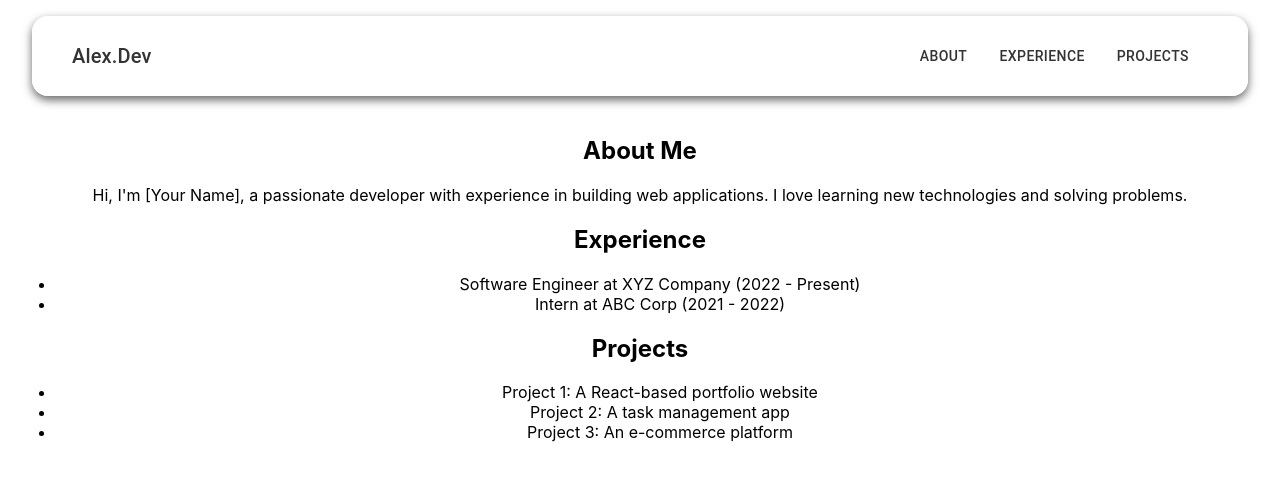
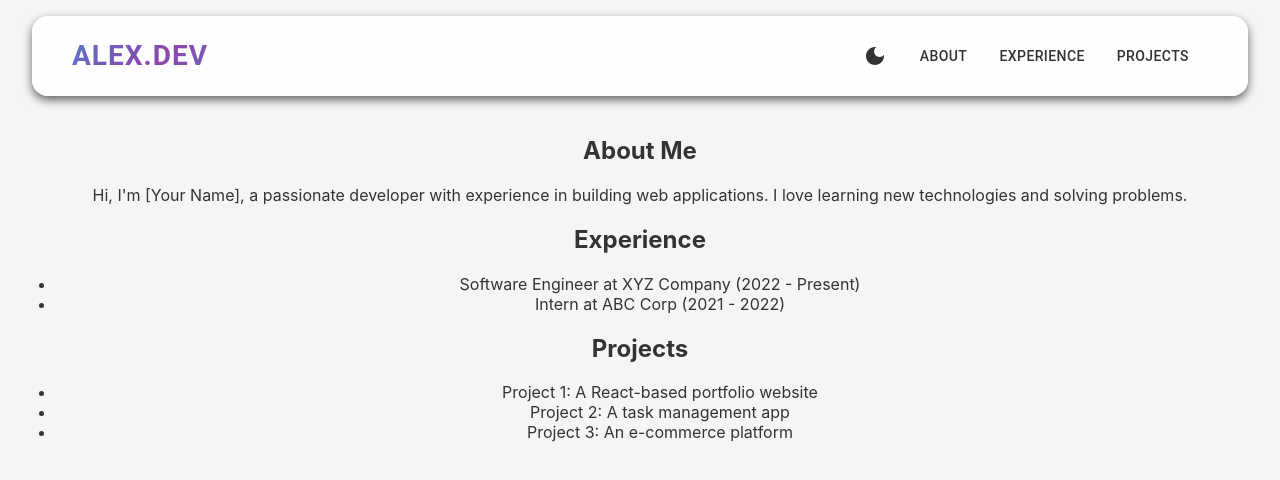
Before and after one commit to Gitalexzhong/portfolio, a React (Create React App) app: page / in a window 1280 px wide. Shown: the top 480 px of the page. Built offline with nearby package versions, Linux system fonts and the light colour scheme.

Commit message:
Updated header bar to interactive and looks good

```diff
--- a/src/components/Navbar.js
+++ b/src/components/Navbar.js
@@ -1,4 +1,4 @@
-import React, { useState } from 'react';
+import React, { useState, useEffect } from 'react';
 import {
   AppBar,
   Toolbar,
@@ -9,23 +9,51 @@ import {
   MenuItem,
 } from '@mui/material';
 import MenuIcon from '@mui/icons-material/Menu';
-import { styled } from '@mui/system';
+import DarkModeIcon from '@mui/icons-material/DarkMode';
+import LightModeIcon from '@mui/icons-material/LightMode';
+import { styled, keyframes } from '@mui/system';
 
-const FloatingAppBar = styled(AppBar)(() => ({
+// Sparkle effect for the text
+const shimmer = keyframes`
+  0% { background-position: 0% 50%; }
+  50% { background-position: 100% 50%; }
+  100% { background-position: 0% 50%; }
+`;
+
+// Glow effect for the dark mode button
+const glow = keyframes`
+  0% { box-shadow: 0 0 5px rgba(255, 255, 255, 0.2); }
+  50% { box-shadow: 0 0 15px rgba(255, 255, 255, 0.4); }
+  100% { box-shadow: 0 0 5px rgba(255, 255, 255, 0.2); }
+`;
+
+const FloatingAppBar = styled(AppBar)(({ darkmode }) => ({
   position: 'fixed',
-  top: 16, // Keeps space from the top
+  top: 16,
   left: '50%',
-  transform: 'translateX(-50%)', // Centers it
-  maxWidth: '95%', // Makes the navbar cover more width
-  borderRadius: '16px', // Rounded corners for floating effect
-  boxShadow: '0px 4px 10px rgba(0, 0, 0, 0.6)', // Floating shadow
-  backgroundColor: 'rgba(255, 255, 255, 0.9)', // Slight transparency
-  color: '#333',
+  transform: 'translateX(-50%)',
+  maxWidth: '95%',
+  borderRadius: '16px',
+  boxShadow: '0px 4px 10px rgba(0, 0, 0, 0.6)',
+  backgroundColor: darkmode
+    ? 'rgba(30, 30, 30, 0.9)'
+    : 'rgba(255, 255, 255, 0.9)',
+  color: darkmode ? '#fff' : '#333',
   padding: '8px 16px',
+  transition: 'background-color 0.3s ease-in-out, color 0.3s ease-in-out',
 }));
 
 function Navbar() {
   const [anchorEl, setAnchorEl] = useState(null);
+  const [darkMode, setDarkMode] = useState(
+    localStorage.getItem('darkMode') === 'true'
+  );
+
+  useEffect(() => {
+    document.body.style.backgroundColor = darkMode ? '#121212' : '#f5f5f5';
+    document.body.style.color = darkMode ? '#fff' : '#333';
+    localStorage.setItem('darkMode', darkMode);
+  }, [darkMode]);
 
   const handleMenuOpen = (event) => {
     setAnchorEl(event.currentTarget);
@@ -35,24 +63,57 @@ function Navbar() {
     setAnchorEl(null);
   };
 
+  const toggleDarkMode = () => {
+    setDarkMode((prevMode) => !prevMode);
+  };
+
   return (
-    <FloatingAppBar>
+    <FloatingAppBar darkmode={darkMode ? 1 : 0}>
       <Toolbar sx={{ width: '95%', justifyContent: 'space-between' }}>
         {/* Logo or Title on the left */}
-        <Typography variant="h6" sx={{ textAlign: 'left' }}>
+        <Typography
+          variant="h6"
+          sx={{
+            fontSize: '1.75rem',
+            fontWeight: 'bold',
+            background: darkMode
+              ? 'linear-gradient(135deg, #f39c12, #e74c3c, #f39c12)'
+              : 'linear-gradient(135deg, #3498db, #8e44ad, #3498db)',
+            WebkitBackgroundClip: 'text',
+            WebkitTextFillColor: 'transparent',
+            letterSpacing: '1px',
+            textTransform: 'uppercase',
+            cursor: 'pointer',
+            backgroundSize: '200% 200%',
+            animation: `${shimmer} 3s infinite linear`,
+            '&:hover': {
+              opacity: 0.8,
+            },
+          }}
+        >
           Alex.Dev
         </Typography>
 
-        {/* Buttons on the right (Fixing Disappearance Issue) */}
-        <div
-          style={{
-            display: 'flex', // Ensures buttons always appear
-            gap: '16px', // Adds spacing between buttons
-          }}
-        >
+        {/* Navigation buttons + Dark Mode Toggle */}
+        <div style={{ display: 'flex', gap: '16px', alignItems: 'center' }}>
+          {/* Dark Mode Toggle Button */}
+          <IconButton
+            color="inherit"
+            onClick={toggleDarkMode}
+            sx={{
+              transition: 'all 0.3s ease-in-out',
+              '&:hover': {
+                animation: `${glow} 1.5s infinite alternate`,
+              },
+            }}
+          >
+            {darkMode ? <LightModeIcon /> : <DarkModeIcon />}
+          </IconButton>
+
           <Button color="inherit" href="#about">
             About
           </Button>
+
           <Button color="inherit" href="#experience">
             Experience
           </Button>
@@ -65,7 +126,7 @@ function Navbar() {
         <IconButton
           color="inherit"
           onClick={handleMenuOpen}
-          sx={{ display: { xs: 'block', sm: 'none' } }} // Only show on small screens
+          sx={{ display: { xs: 'block', sm: 'none' } }}
         >
           <MenuIcon />
         </IconButton>
```
